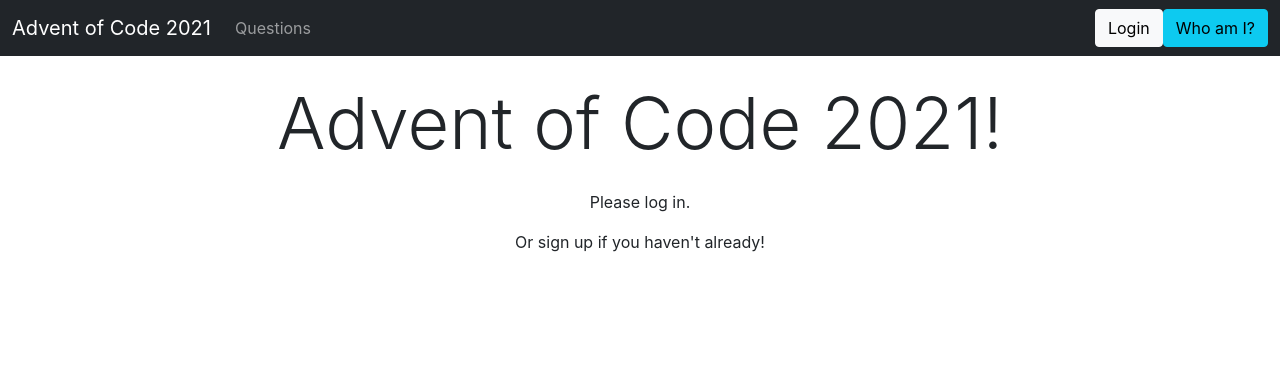
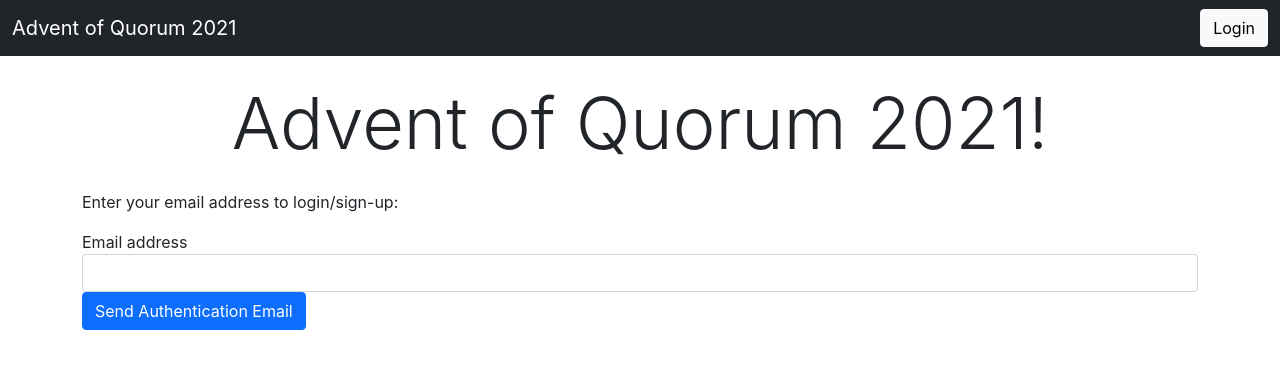
Before and after one commit to jclement/aoc, a React (Create React App) app in the folder frontend/: page /login in a window 1280 px wide. Shown: the top 368 px of the page. Built offline with nearby package versions, Linux system fonts and the light colour scheme.

Commit message:
login almost working

```diff
--- a/frontend/public/index.html
+++ b/frontend/public/index.html
@@ -8,7 +8,7 @@
     <meta name="theme-color" content="#000000" />
     <meta
       name="description"
-      content="Web site created using create-react-app"
+      content="The Advent of Quorum"
     />
     <link rel="apple-touch-icon" href="%PUBLIC_URL%/logo192.png" />
     <!--
@@ -25,7 +25,7 @@
       work correctly both with client-side routing and a non-root public URL.
       Learn how to configure a non-root public URL by running `npm run build`.
     -->
-    <title>React App</title>
+    <title>Advent of Quorum</title>
     <script src="https://cdn.jsdelivr.net/npm/bootstrap@5.1.3/dist/js/bootstrap.min.js" integrity="sha384-QJHtvGhmr9XOIpI6YVutG+2QOK9T+ZnN4kzFN1RtK3zEFEIsxhlmWl5/YESvpZ13" crossorigin="anonymous"></script>
   </head>
   <body>
--- a/frontend/src/App.js
+++ b/frontend/src/App.js
@@ -6,35 +6,37 @@ import Question from './Question';
 import PostQuestion from './PostQuestion';
 import FourOhFour from './FourOhFour';
 import NavBar from './NavBar';
-import NeedLogin from './NeedLogin';
+import Login from './Login';
 import { authenticationService } from './_services/authentication.service';
 import {
   BrowserRouter,
   Outlet,
   Routes,
-  Route
+  Route,
 } from 'react-router-dom';
 
 class AppComponent extends React.Component {
   constructor(props) {
     super(props);
-    this.state = { token: null };
+    this.state = { user: null };
   }
 
   componentDidMount() {
-    authenticationService.token.subscribe(x => {
-      this.setState({ token: x ? x : null });
-    })
+    authenticationService.user.subscribe(x => {
+      this.setState({ user: x });
+    });
   }
 
   render = () => (<div>
     <NavBar/>
     <br/>
     <div className="container-lg">
-      { this.state.token ? <Outlet/> : <NeedLogin/> }
+      <Outlet/>
     </div>
   </div>);
 }
+      //{ this.state.user ? <Outlet/> : <NeedLogin/> }
+
 
 const App = () => (<BrowserRouter>
   <Routes>
@@ -42,7 +44,9 @@ const App = () => (<BrowserRouter>
       <Route index element={<Leaderboard />} />
       <Route path="postquestion" element={<PostQuestion/>} />
 
-      <Route path="questions" element={<QuestionList/>} >
+      <Route path="login" element={<Login />} />
+
+      <Route path="questions" element={<QuestionList/>}>
         <Route index element={<EmptyQuestion/>} />
         <Route path=":day" element={<Question/>} />
       </Route>
--- /dev/null
+++ b/frontend/src/Login.js
@@ -0,0 +1,110 @@
+import React from 'react';
+import Header from './Header';
+import { authenticationService } from './_services/authentication.service';
+import { useSearchParams, useNavigate } from 'react-router-dom';
+
+class LoginComponent extends React.Component {
+
+  constructor(props) {
+    super(props);
+    this.state = {
+      email: '',
+      email_sent: false,
+      secret: '',
+    };
+
+    const [searchParams]= props.params;
+    if (searchParams.has('email')) {
+      this.state.email = searchParams.get('email');
+      this.state.secret = searchParams.get('secret');
+      this.state.email_sent = true;
+    }
+  }
+
+  sendEmail(event) {
+
+    fetch('/api/email_authenticate/initiate', {
+        method: 'POST',
+        headers: { 'Content-Type': 'application/json' },
+        body: JSON.stringify({"email": this.state.email })
+    })
+      .then(response => response.json())
+      .then(data => {
+        if (data.result) {
+          this.setState({email_sent: true});
+        } else {
+          alert(data);
+        }
+      });
+
+    event.preventDefault();
+  }
+
+  login(event) {
+
+    fetch('/api/email_authenticate/activate', {
+        method: 'POST',
+        headers: { 'Content-Type': 'application/json' },
+        body: JSON.stringify({"email": this.state.email, "secret": this.state.secret })
+    })
+      .then(response =>  {
+        if (response.status === 401) {
+          throw new Error("Unauthorized!")
+        }
+        return response.json()
+      })
+      .then(data => {
+        if (data.access_token) {
+          authenticationService.updateToken(data.access_token);
+          this.props.navigate('/');
+        }
+      }, err => {
+        alert(err)
+      })
+
+    event.preventDefault();
+  }
+
+  onEmailChange(event) {
+    this.setState({email: event.target.value});
+  }
+
+  onSecretChange(event) {
+    this.setState({secret: event.target.value});
+  }
+
+  render = () => (<div>
+    <Header>Advent of Quorum 2021!</Header>
+    { !this.state.email_sent ?
+      <div>
+      <p>Enter your email address to login/sign-up:</p>
+      <form id="email-form" onSubmit={this.sendEmail.bind(this)} method="POST">
+      <div className="form-group">
+          <label>Email address</label>
+          <input type="email" value={this.state.email} onChange={this.onEmailChange.bind(this)} className="form-control" />
+      </div>
+      <button type="submit" className="btn btn-primary">Send Authentication Email</button>
+      </form>
+      </div> :
+      <div>
+      <p>Enter the secret you received by email:</p>
+      <form id="login-form" onSubmit={this.login.bind(this)} method="POST">
+      <div className="form-group">
+          <label>Email address</label>
+          <input type="email" disabled value={this.state.email} onChange={this.onEmailChange.bind(this)} className="form-control" />
+      </div>
+      <div className="form-group">
+          <label>Secret</label>
+          <input type="text" value={this.state.secret} onChange={this.onSecretChange.bind(this)} className="form-control" />
+      </div>
+      <button type="submit" className="btn btn-primary">Authenticate!</button>
+      </form>
+      </div>
+    }
+
+  </div>)
+}
+
+const Login = () => <LoginComponent params={useSearchParams()} navigate={useNavigate()}/>
+
+export default Login
--- a/frontend/src/NavBar.js
+++ b/frontend/src/NavBar.js
@@ -23,25 +23,14 @@ class NavComponent extends React.Component {
   }
 
   componentDidMount() {
-    authenticationService.token.subscribe(x => {
-      if (x) {
-        authenticationService.httpGet(
-          '/api/me'
-        ).then(
-          response => response.json()
-        ).then(data => {
-          this.setState({ me: data });
-        });
-      } else {
-        this.setState({ token: x, me: null });
-      }
+    authenticationService.user.subscribe(data => {
+      this.setState({ me: data });
     });
   }
 
   showMyInfo = () => {
     const me = this.state.me;
     if (me) {
-      console.log('me:', me);
       alert('Me: ' + me.username);
     } else {
       alert('Me: <null>');
@@ -51,7 +40,7 @@ class NavComponent extends React.Component {
   render = () => {
     return (<nav className="navbar navbar-expand-md navbar-dark bg-dark">
       <div className="container-fluid">
-        <Link className="navbar-brand" to="/">Advent of Code 2021</Link>
+        <Link className="navbar-brand" to="/">Advent of Quorum 2021</Link>
         <button
           className="navbar-toggler"
           type="button"
@@ -64,9 +53,9 @@ class NavComponent extends React.Component {
         </button>
         <div className="collapse navbar-collapse">
           <ul className="navbar-nav">
-            <li className="nav-item">
+            {this.state.me ? <li className="nav-item">
               <Link to="questions" className="nav-link">Questions</Link>
-            </li>
+            </li> : ""}
           </ul>
           <ul className="navbar-nav flex-row flex-wrap ms-md-auto">
             {
@@ -77,7 +66,6 @@ class NavComponent extends React.Component {
                 null
             }
             <UserIcon user={this.state.me} />
-            <NavBtn btnClick={this.showMyInfo} btnText="Who am I?" btnClass="info"/>
           </ul>
         </div>
       </div>
--- a/frontend/src/NeedLogin.js
+++ /dev/null
@@ -1,14 +0,0 @@
-import React from 'react';
-import Header from './Header';
-
-class NeedLoginComponent extends React.Component {
-  render = () => (<div>
-    <Header>Advent of Code 2021!</Header>
-    <p className="text-center">Please log in.</p>
-    <p className="text-center">Or sign up if you haven't already!</p>
-  </div>)
-}
-
-const NeedLogin = () => (<NeedLoginComponent/>)
-
-export default NeedLogin
--- a/frontend/src/UserIcon.js
+++ b/frontend/src/UserIcon.js
@@ -1,12 +1,11 @@
 import React from 'react';
 import { authenticationService } from './_services/authentication.service';
+import { Link } from 'react-router-dom';
 
 class BtnLogin extends React.Component {
   render() {
-    return (<li className="btn btn-light">
-      <span
-        className="clickable"
-        onClick={authenticationService.login}>Login</span>
+    return (<li>
+      <Link to="login" className="btn btn-light">Login</Link>
     </li>);
   }
 }
--- a/frontend/src/_services/authentication.service.js
+++ b/frontend/src/_services/authentication.service.js
@@ -2,49 +2,41 @@ import { BehaviorSubject } from 'rxjs';
 
 // I hate almost everything about this class.  Probably should expose user info, etc.
 
-const tokenSubject = new BehaviorSubject(localStorage.getItem('token'));
+const userSubject = new BehaviorSubject();
 
 export const authenticationService = {
-    login,
     logout,
-    authHeader,
-    token: tokenSubject.asObservable(),
+    user: userSubject.asObservable(),
     httpGet,
-    httpPost
+    httpPost,
+    updateToken,
 };
 
-function authHeader() {
-    // return authorization header with jwt token
-    const token = tokenSubject.value;
-    if (token) {
-        return { Authorization: `Bearer ${token}` };
-    } else {
-        return {};
-    }
-}
 
-function login() {
-    const requestOptions = {
-        method: 'POST',
-        headers: { 'Content-Type': 'application/json' },
-        // Hardcoded for science.  Not the real login flow anyways.
-        body: JSON.stringify({"username": "admin", password:"admin" })
-    };
-
-    return fetch('/api/fakelogin', requestOptions)
+var __token = null;
+function updateToken(token) {
+  if (token) {
+    localStorage.setItem('token', token);
+  } else {
+    localStorage.removeItem('token');
+  }
+  __token = token;
+  if (token) {
+    console.log("fetch", token);
+    httpGet('/api/me')
         .then(response => response.json())
         .then(data => {
-            let token = data['access_token'];
-            localStorage.setItem('token', token);
-            tokenSubject.next(token);
-            return token;
+          userSubject.next(data);
         });
+  } else {
+    userSubject.next(null);
+  }
 }
+updateToken(localStorage.getItem('token'));
 
 function logout() {
     // remove user from local storage to log user out
-    localStorage.removeItem('token');
-    tokenSubject.next(null);
+    updateToken(null);
 }
 
 function httpGet(sUrl) {
@@ -52,7 +44,7 @@ function httpGet(sUrl) {
     sUrl,
     {
       method: 'GET',
-      headers: authHeader()
+      headers: { Authorization: `Bearer ${__token}` }
     }
   );
 }
@@ -62,7 +54,7 @@ function httpPost(sUrl, payload) {
     method: 'POST',
     headers: {
       'Content-Type': 'application/json',
-      Authorization: authHeader().Authorization
+      headers: { Authorization: `Bearer ${__token}` }
     },
     body: JSON.stringify(payload)
   };
```
Also changed, not shown: 1 other file (tests, documents, lock files or other folders).
